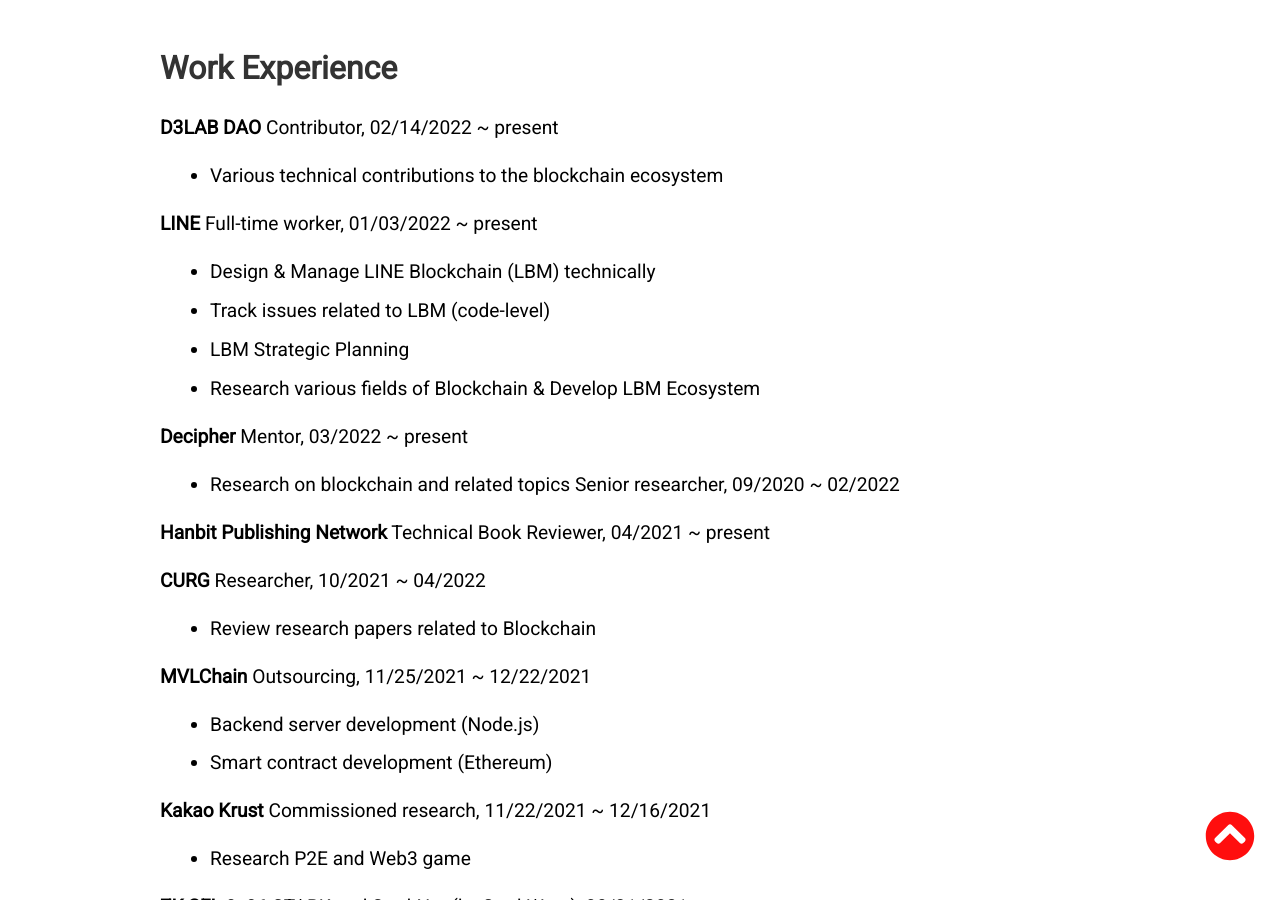
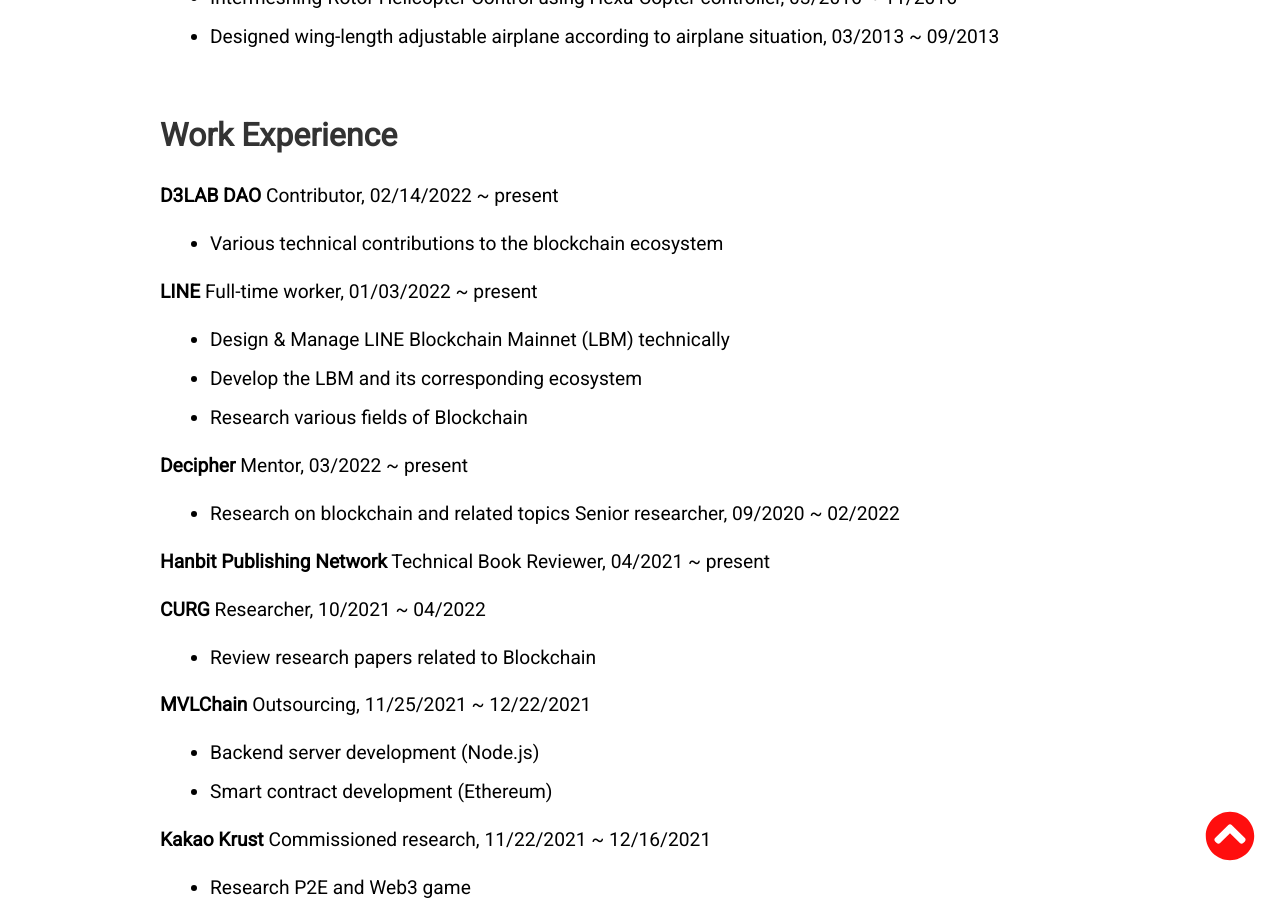
Before and after one commit to tkxkd0159/tkxkd0159.github.io, a Jekyll site: the page built from index.html, in a window 1280 px wide and 900 px high, scrolled down 3534 px. Built offline with Jekyll 4.4.1, drawn with Linux system fonts in a browser that asks for light colours; nearby versions of some CDN libraries; some of the changed text lies outside the part shown.

Commit message:
Update maincon.html

```diff
--- a/_includes/maincon.html
+++ b/_includes/maincon.html
@@ -3,8 +3,11 @@
   <li>
     Jaeseung Lee, Seongjoon Park, Hwangnam Kim, DAG-based Adaptive Distributed Ledger System for Real-Time Transactions in Smart Grid, Under review
   </li>
-   <li>
-      Seongjoon Park, Jaeseung Lee, Namkyung Yoon, "METHOD OF REDUCING SMART CONTRACT FEE OF DAPP," , 10-2021-0141288 KR, IP-2022-0002-US 17/668,748
+  <li>
+    Seongjoon Park, Jaeseung Lee, and Hwangnam Kim. "Efficient computation offloading for ethereum DApps." Journal of Industrial Information Integration 31 (2023): 100411  </li>
+   </li>
+  <li>
+    Seongjoon Park, Jaeseung Lee, Namkyung Yoon, "METHOD OF REDUCING SMART CONTRACT FEE OF DAPP," , 10-2021-0141288 KR, IP-2022-0002-US 17/668,748
    </li>
    <li>
       Jaeseung Lee, Byungheon Lee, Jaeyoung Jung, Hojun Shim, Hwangnam Kim, "DQ: Two approaches to measure the degree of decentralization of blockchain," ICT Express, August 2021
@@ -89,10 +92,9 @@
 
 <p><strong>LINE</strong> Full-time worker, 01/03/2022 ~ present</p>
 <ul>
-  <li>Design & Manage LINE Blockchain (LBM) technically</li>
-  <li>Track issues related to LBM (code-level)</li>
-  <li>LBM Strategic Planning</li>
-  <li>Research various fields of Blockchain & Develop LBM Ecosystem</li>
+  <li>Design & Manage LINE Blockchain Mainnet (LBM) technically</li>
+  <li>Develop the LBM and its corresponding ecosystem</li>
+  <li>Research various fields of Blockchain</li>
 </ul>
 
 <p><strong>Decipher</strong> Mentor, 03/2022 ~ present</p>
```
Also changed, not shown: other parts of _includes/maincon.html (+1 -1 lines).
